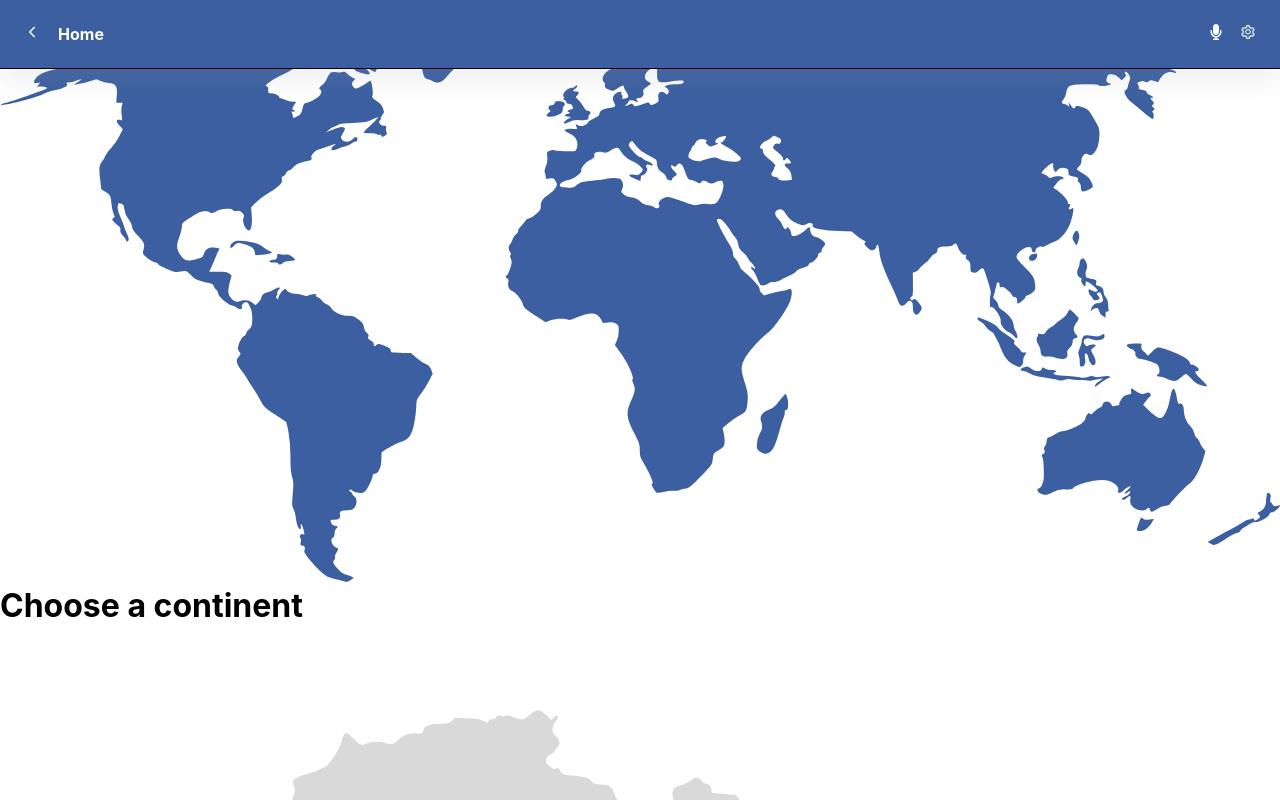
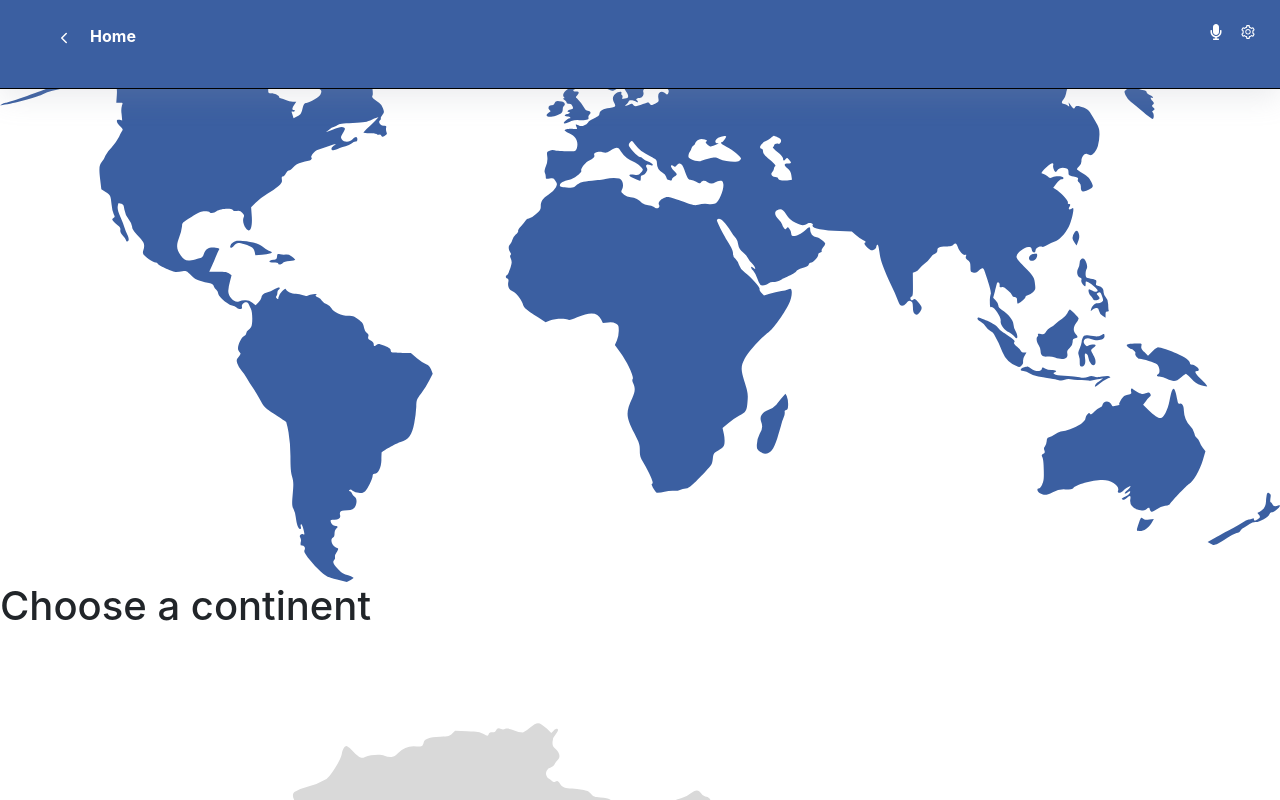
Before and after one commit to ahzamir/weather-condition-app, a React (Create React App) app: page / in a window 1280 px wide. Shown: the top 800 px of the page. Built offline with nearby package versions, Linux system fonts and the light colour scheme.

Commit message:
install bootstrap for the project

```diff
--- a/package.json
+++ b/package.json
@@ -7,6 +7,7 @@
     "@testing-library/jest-dom": "^5.16.4",
     "@testing-library/user-event": "^13.5.0",
     "axios": "^0.27.2",
+    "bootstrap": "^5.2.3",
     "country-state-city-js": "^2.5.0",
     "prop-types": "^15.8.1",
     "react": "^18.2.0",
--- a/src/components/pages/HomePage/Home.js
+++ b/src/components/pages/HomePage/Home.js
@@ -42,7 +42,7 @@ const Home = () => {
         },
     ];
     return (
-        <div className="home">
+        <div>
             <div className="home">
                 <img src={homePageCover} alt="homePageCover" />
             </div>
--- a/src/index.js
+++ b/src/index.js
@@ -1,3 +1,4 @@
+import 'bootstrap/dist/css/bootstrap.css';
 import React from 'react';
 import ReactDOM from 'react-dom/client';
 import { BrowserRouter as Router } from 'react-router-dom';
@@ -16,7 +17,3 @@ root.render(
     </Router>
   </React.StrictMode>,
 );
-
-// If you want to start measuring performance in your app, pass a function
-// to log results (for example: reportWebVitals(console.log))
-// or send to an analytics endpoint. Learn more: https://bit.ly/CRA-vitals
```
Also changed, not shown: 1 other file (tests, documents, lock files or other folders).
